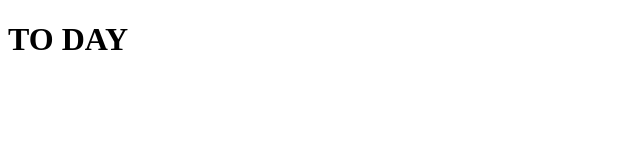
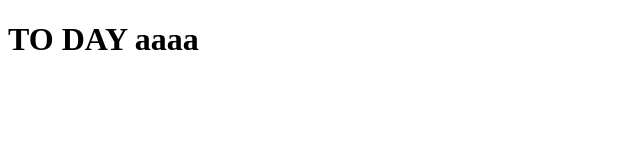
Before and after one commit to yu-hachisuka/TO-DAY, a plain HTML site: page index.html in a window 1280 px wide. Shown: the whole page, without its empty margins (0-640 px from the left). Drawn offline with Linux system fonts and the light colour scheme.

Commit message:
third commit

```diff
--- a/index.html
+++ b/index.html
@@ -6,6 +6,6 @@
   <title>Document</title>
 </head>
 <body>
-  <h1>TO DAY</h1>
+  <h1>TO DAY aaaa</h1>
 </body>
 </html>
```
